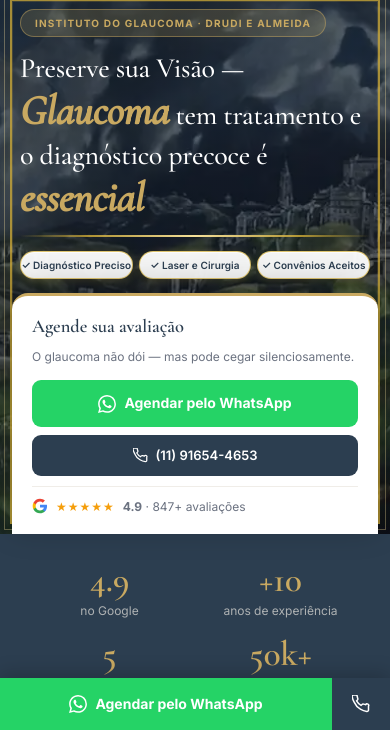
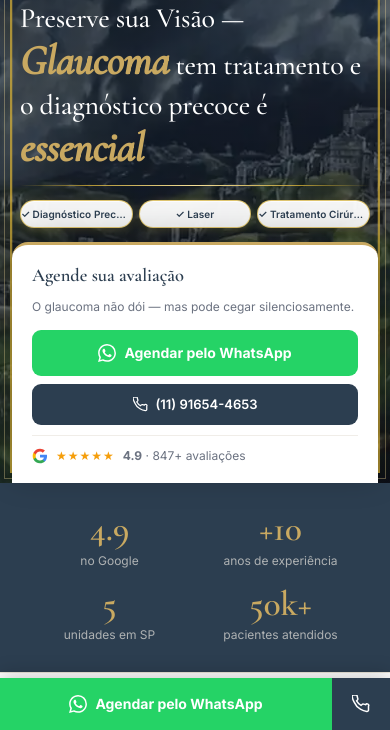
Before and after one commit to contatoinstitutodrudi/drudi-astro, an Astro site: page /lp/glaucoma in a window 390 px wide. Shown: the part 114-844 px from the top of the page. Built offline with nearby package versions, Linux system fonts and the light colour scheme; Astro itself is replaced by a stand-in of ours.

Commit message:
fix(lp-glaucoma): ocultar ann-bar e btn-wa no mobile, pills corrigidos, remover badge MAIS INDICADO do laser, CTA cirurgia → Agendar Avaliação

```diff
--- a/src/pages/lp/glaucoma.astro
+++ b/src/pages/lp/glaucoma.astro
@@ -56,6 +56,7 @@
     /* Announcement Bar */
     .ann-bar { background: var(--navy-deep); color: var(--cream); text-align: center; padding: 6px 16px; font-size: 12px; font-weight: 500; }
     .ann-bar strong { color: var(--gold); }
+    @media (max-width: 859px) { .ann-bar { display: none; } }
 
     /* Header */
     .lp-header { background: var(--white); border-bottom: 1px solid rgba(44,62,80,0.1); padding: 8px 20px; display: flex; align-items: center; justify-content: space-between; position: sticky; top: 0; z-index: 200; box-shadow: 0 2px 10px rgba(0,0,0,0.07); }
@@ -65,6 +66,7 @@
     .btn-header-phone:hover { background: var(--navy-deep); }
     .btn-header-wa { display: flex; align-items: center; gap: 6px; background: #25d366; color: var(--white); padding: 7px 14px; border-radius: 6px; font-size: 12px; font-weight: 600; transition: background 0.2s; }
     .btn-header-wa:hover { background: #1fb855; }
+    @media (max-width: 859px) { .btn-header-wa { display: none; } }
 
     /* HERO */
     .hero { position: relative; width: 100%; display: flex; flex-direction: column; }
@@ -319,9 +321,9 @@
       <h1>Preserve sua Visão — <span class="h-cat">Glaucoma</span> tem tratamento e o diagnóstico precoce é <span class="h-inst">essencial</span></h1>
       <div class="hero-divider"></div>
       <div class="hero-checks">
-        <span class="hero-check">✓ Diagnóstico Preciso</span>
-        <span class="hero-check">✓ Laser e Cirurgia</span>
-        <span class="hero-check">✓ Convênios Aceitos</span>
+        <span class="hero-check">✓ Diagnóstico Precoce</span>
+        <span class="hero-check">✓ Laser</span>
+        <span class="hero-check">✓ Tratamento Cirúrgico</span>
       </div>
     </div>
     <div class="hero-card-wrap">
@@ -390,7 +392,6 @@
           <a href={WA_DISPONIBILIDADE} target="_blank" rel="noopener noreferrer" class="btn-price btn-price-outline">Agendar consulta</a>
         </div>
         <div class="price-card featured">
-          <div class="featured-badge">MAIS INDICADO</div>
           <h3 class="price-card-title">Laser (SLT / ALT)</h3>
           <p class="price-card-desc">Trabeculoplastia a laser para reduzir a pressão intraocular, podendo diminuir ou eliminar a necessidade de colírios.</p>
           <div class="price-value" style="font-size:1.6rem;color:var(--navy)">Consulte</div>
@@ -415,7 +416,7 @@
             <li><span class="check-icon">✓</span> Controle duradouro da pressão</li>
             <li><span class="check-icon">✓</span> Acompanhamento pós-operatório completo</li>
           </ul>
-          <a href={WA_CONVENIO} target="_blank" rel="noopener noreferrer" class="btn-price btn-price-navy">Verificar meu convênio</a>
+          <a href={WA_DISPONIBILIDADE} target="_blank" rel="noopener noreferrer" class="btn-price btn-price-navy">Agendar Avaliação</a>
         </div>
       </div>
       <p class="price-disclaimer">* Todos os tratamentos são cobertos pelos principais convênios. <a href={WA_DUVIDA} target="_blank" rel="noopener noreferrer">Solicite orientação personalizada.</a></p>
```
